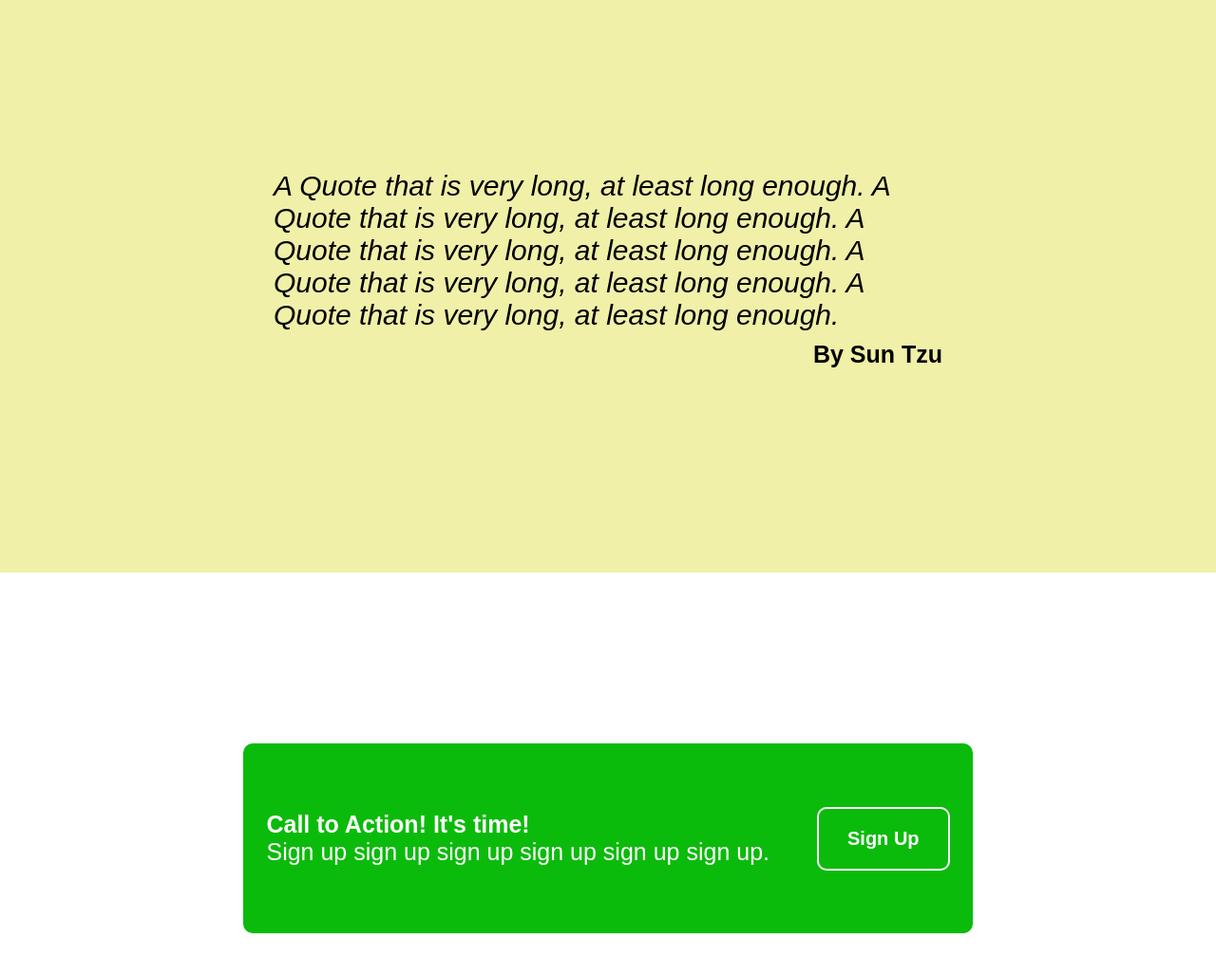
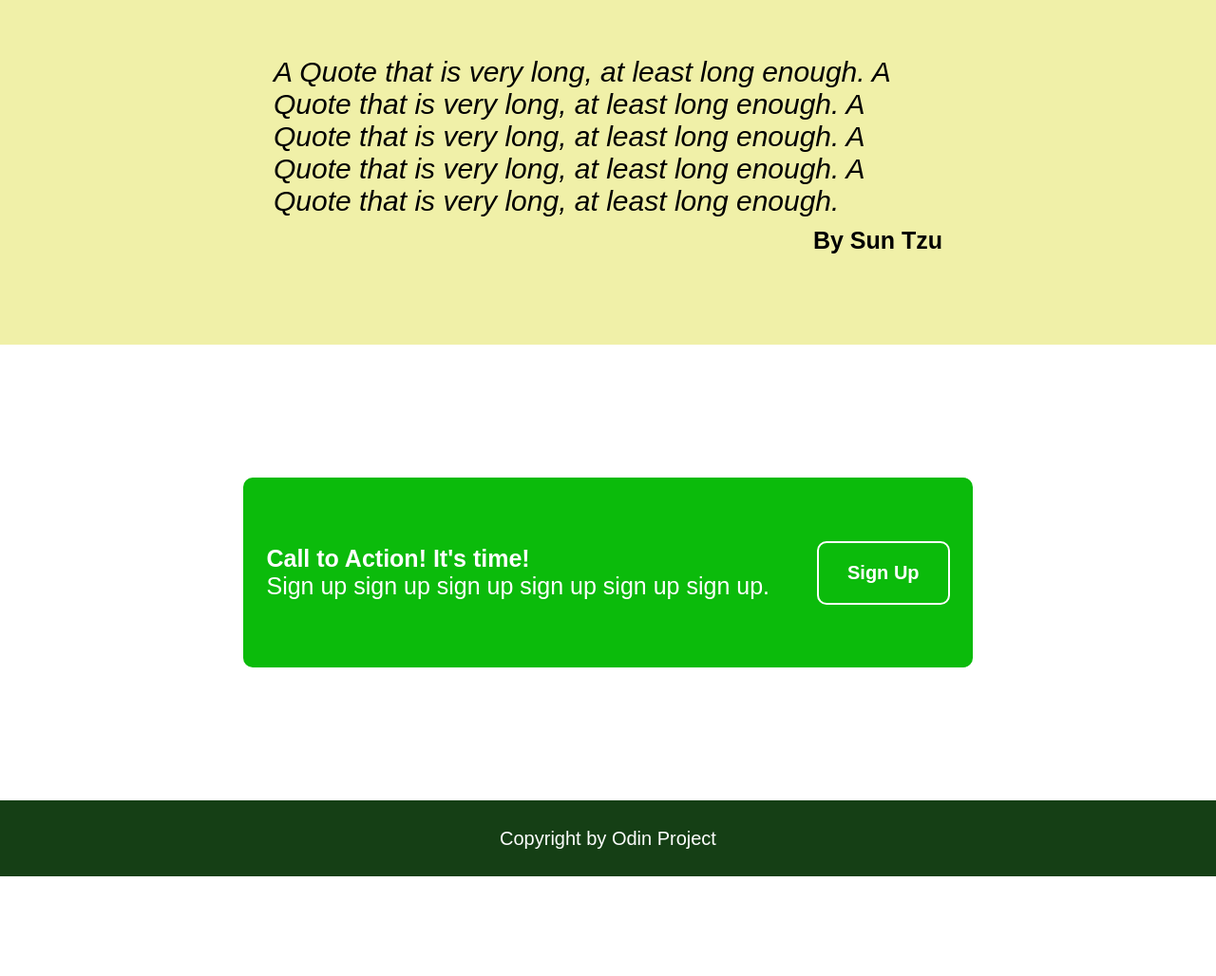
Before and after one commit to RobertAlexBarbu/landing_page, a plain HTML site: page index.html in a window 1280 px wide. Shown: the part 1512-2540 px from the top of the page at 95% size. After the commit the page ends 2435 px from the top, so only its background shows below. Drawn offline with Linux system fonts and the light colour scheme.

Commit message:
Decrease height of section 3 and 4

```diff
--- a/styles.css
+++ b/styles.css
@@ -10,6 +10,9 @@ body{
     width: 100vw;
     max-width: 100%;
     min-height: 80vh;
+}
+.section3, .section4 {
+    min-height: 50vh;
 }
 
 
@@ -150,13 +153,13 @@ body{
     justify-content: flex-end;
 }
 .section4 .box {
-    height: 70vh;
+    height: 60vh;
     display: flex;
     justify-content: center;
     align-items: center;
 }
 .footer {
-    height: 15vh;
+    height: 10vh;
     background-color: rgb(21, 63, 21);
     color: white;
     font-size: 20px;
```
